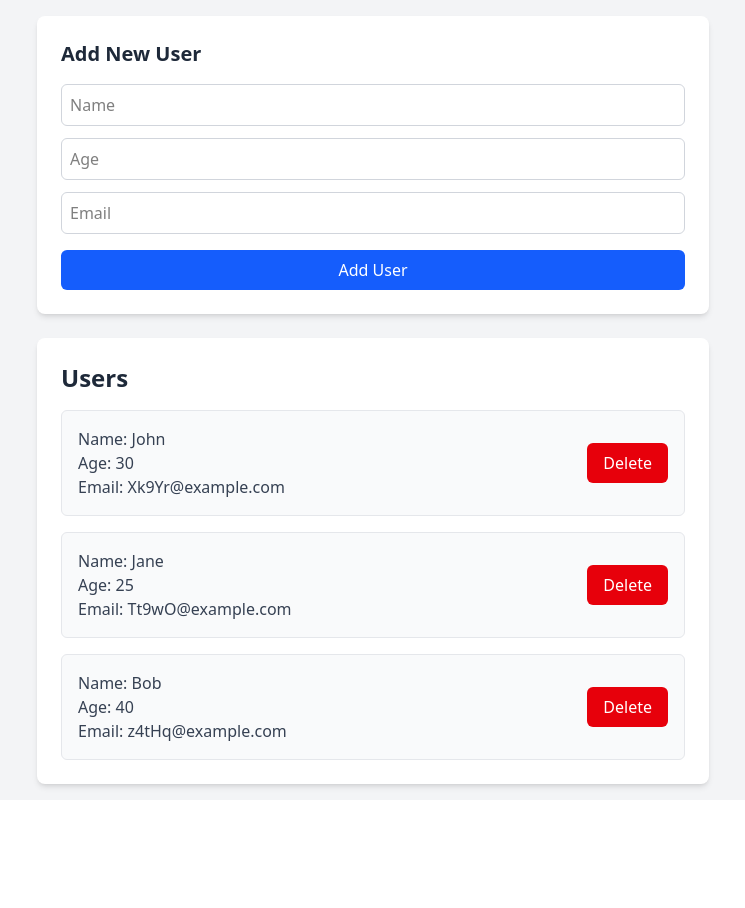
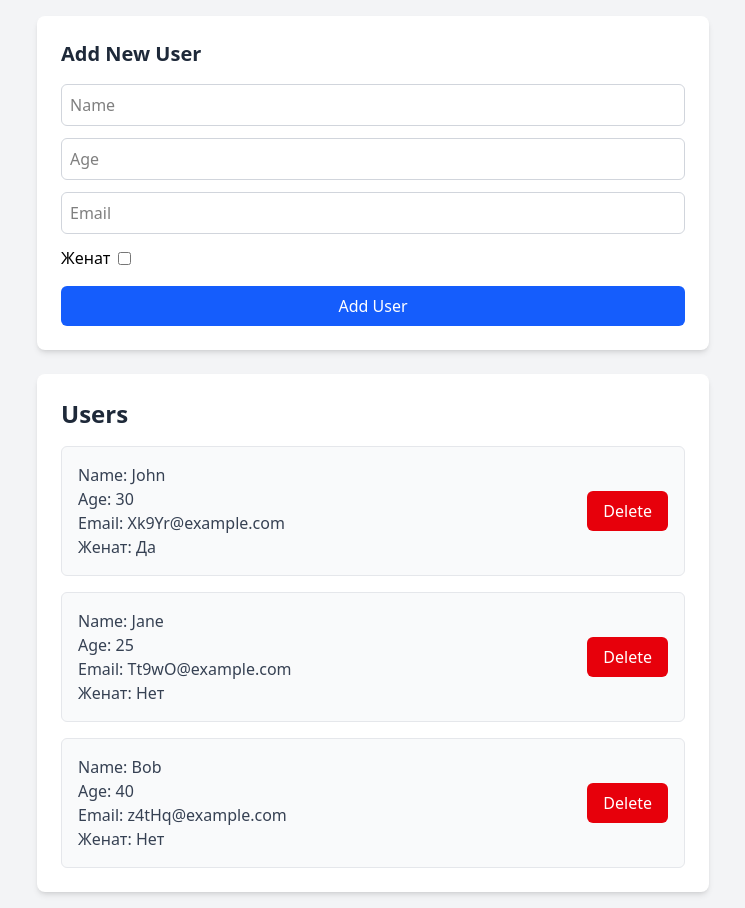
Before and after one commit to Viktor1504/React19_Examples_Code, a React (Vite) app: page / in a window 1280 px wide. Shown: the whole page, without its empty margins (267-1012 px from the left). Before the commit the page ends 800 px from the top, so only its background shows below. Built offline with nearby package versions, Linux system fonts and the light colour scheme.

Commit message:
useReducer refactor

```diff
--- a/src/AddUser.tsx
+++ b/src/AddUser.tsx
@@ -9,11 +9,13 @@ const AddUser = ({
     const name = formData.get('name') as string
     const age = Number(formData.get('age'))
     const email = formData.get('email') as string
+    const done = formData.get('done') as 'on' | null
     const newUser: User = {
       id: crypto.randomUUID(),
       name,
       age,
       email,
+      done,
     }
     dispatch({ type: 'ADD_USER', payload: newUser })
   }
@@ -46,6 +48,10 @@ const AddUser = ({
           className="w-full p-2 border border-gray-300 rounded-md focus:outline-none focus:ring-2 focus:ring-blue-500"
           required
         />
+        <div className="flex items-center space-x-2">
+          <label htmlFor="done">Женат</label>
+          <input name="done" type={'checkbox'} id="done" />
+        </div>
       </div>
       <button
         type="submit"
--- a/src/App.tsx
+++ b/src/App.tsx
@@ -1,12 +1,12 @@
 import { useReducer } from 'react'
-import { todoReducer } from './todoReducer.ts'
+import { todoReducer, User } from './todoReducer.ts'
 import Users from './Users.tsx'
 import AddUser from './AddUser.tsx'
 
-const initialUsers = [
-  { id: '1', name: 'John', age: 30, email: 'Xk9Yr@example.com' },
-  { id: '2', name: 'Jane', age: 25, email: 'Tt9wO@example.com' },
-  { id: '3', name: 'Bob', age: 40, email: 'z4tHq@example.com' },
+const initialUsers: User[] = [
+  { id: '1', name: 'John', age: 30, email: 'Xk9Yr@example.com', done: 'on' },
+  { id: '2', name: 'Jane', age: 25, email: 'Tt9wO@example.com', done: null },
+  { id: '3', name: 'Bob', age: 40, email: 'z4tHq@example.com', done: null },
 ]
 
 const App = () => {
--- a/src/Users.tsx
+++ b/src/Users.tsx
@@ -23,6 +23,7 @@ const Users = ({
                 <p className="font-medium">Name: {user.name}</p>
                 <p>Age: {user.age}</p>
                 <p>Email: {user.email}</p>
+                <p>Женат: {user.done ? 'Да' : 'Нет'}</p>
               </div>
               <button
                 onClick={() => dispatch({ type: 'DELETE_USER', payload: user })}
--- a/src/todoReducer.ts
+++ b/src/todoReducer.ts
@@ -3,6 +3,7 @@ export type User = {
   name: string
   age: number
   email: string
+  done: 'on' | null
 }
 
 export const todoReducer = (
```
